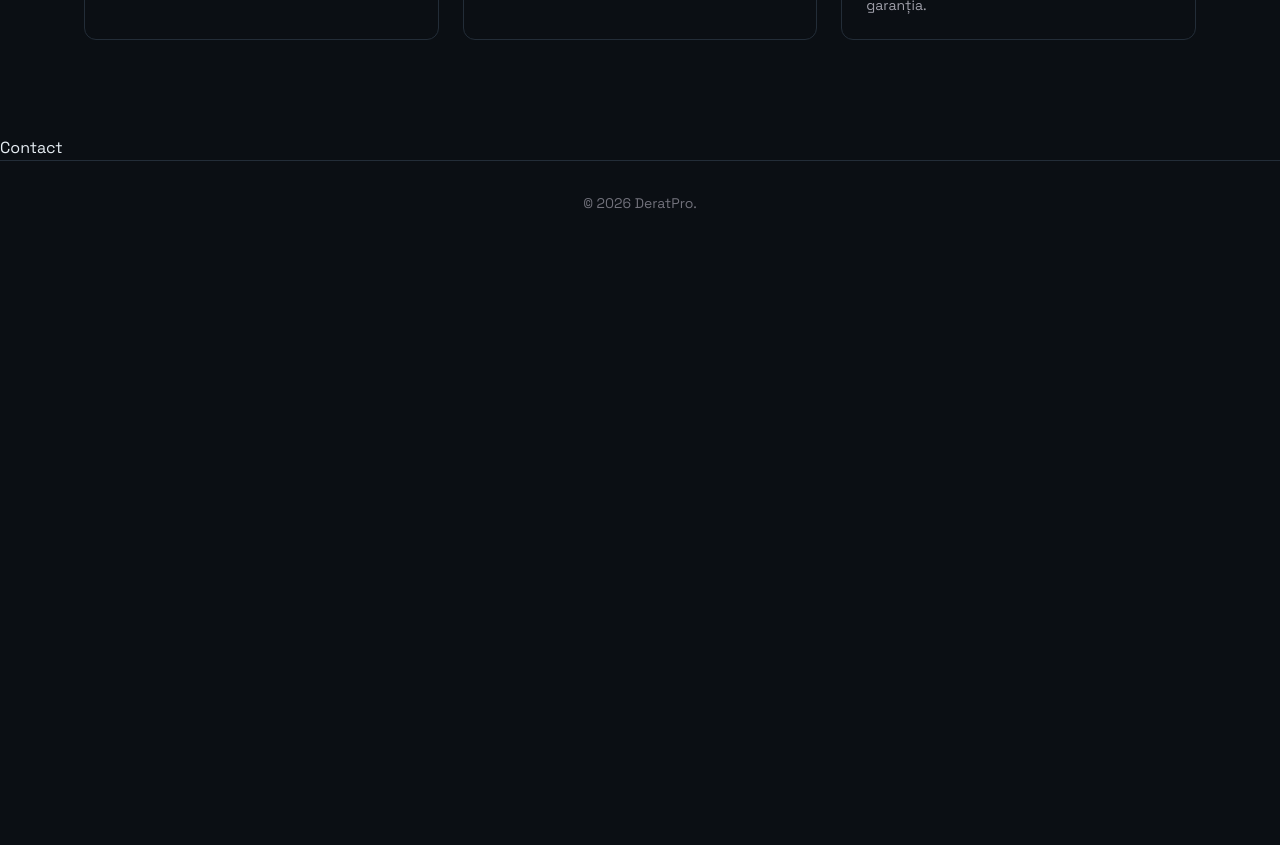
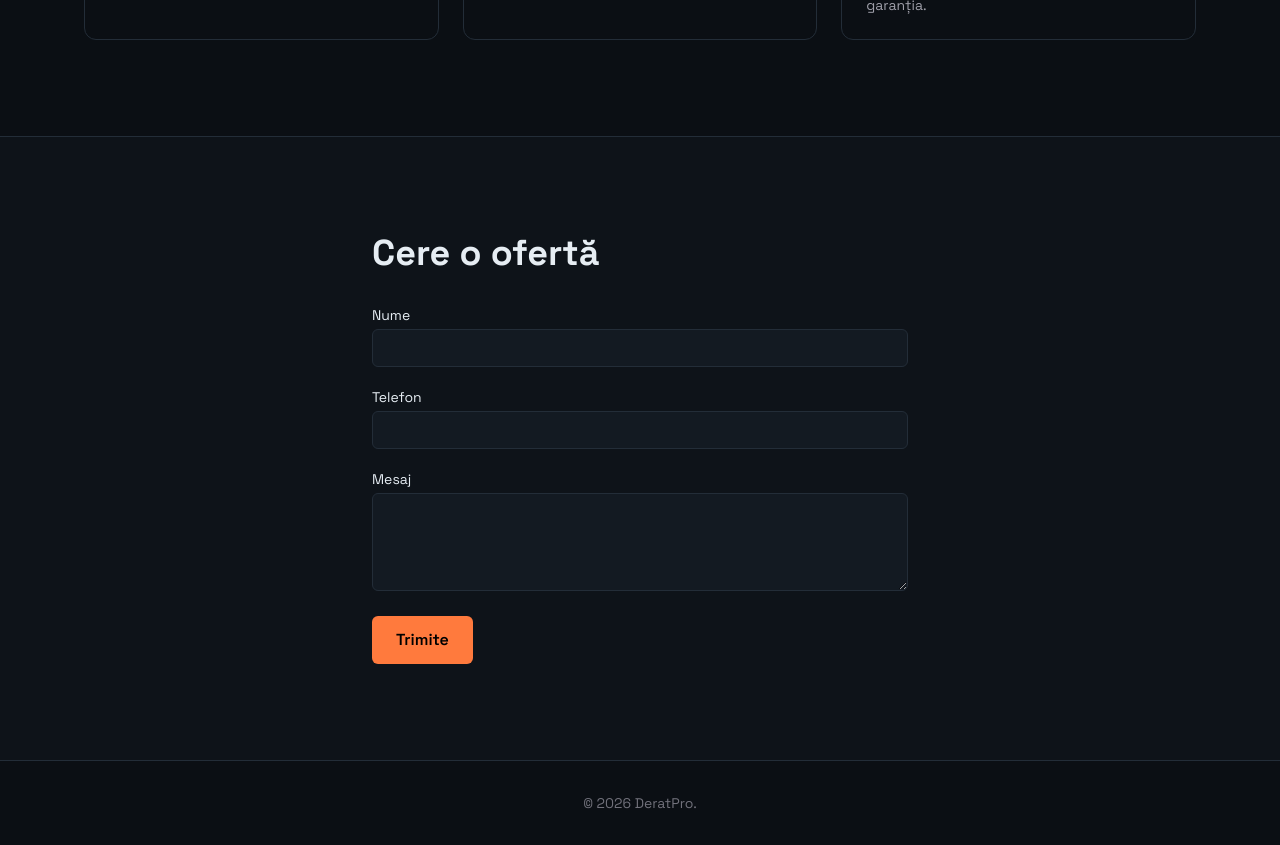
Before and after one commit to SionAlin/deratpro, a Next.js app: page / in a window 1280 px wide. Shown: the part 2000-2845 px from the top of the page. Before the commit the page ends 2245 px from the top, so only its background shows below. Built offline with nearby package versions, Linux system fonts and the light colour scheme.

Commit message:
add contact form with validation

```diff
--- a/app/components/Contact.tsx
+++ b/app/components/Contact.tsx
@@ -1,3 +1,60 @@
+"use client"
+import { useState } from "react";
+
+type Errors = { name?: string; phone?: string; message?: string };
+
+const phoneRe = /^(\+40|0)[237]\d{8}$/;
+
 export default function Contact(){
-    return <div>Contact</div>;
+    const [values, setValues] = useState({ name: "", phone: "", message: "" });
+    const [errors, setErrors] = useState<Errors>({});
+    const [sent, setSent] = useState(false);
+
+    const validate = (): Errors => {
+        const e: Errors = {};
+        if(values.name.trim().length < 2) e.name = "Introdu numele tău.";
+        if(!phoneRe.test(values.phone.replace(/[\s.-]/g, ""))) e.phone = "Introdu un număr de telefon valid.";
+        if(values.message.trim().length < 10) e.message = "Mesajul trebuie să aibă cel puțin 10 caractere."
+        return e;
+    };
+
+    const onSubmit = (ev: React.FormEvent) => {
+        ev.preventDefault();
+        const e = validate();
+        setErrors(e);
+        if(Object.keys(e).length === 0){
+            setSent(true);
+            setValues({ name: "", phone: "", message: "" });
+        }
+    };
+
+    const field = "mt-1 w-full rounded-md border border-line bg-surface px-3 py-2 outline-none focus:border-primary";
+    const set = (k: keyof typeof values) => (ev: React.ChangeEvent<HTMLInputElement | HTMLTextAreaElement>) => {
+        setSent(false);
+        setValues({...values, [k]: ev.target.value });
+    };
+
+    return (
+        <section id="contact" className="border-t border-line bg-surface/40">
+            <div className="mx-auto max-w-xl px-5 py-24">
+                <h2 className="text-3xl font-bold sm:text-4xl">Cere o ofertă</h2>
+                <form onSubmit={onSubmit} noValidate className="mt-8 space-y-5">
+                    <label className="block text-sm">Nume
+                        <input className={field} value={values.name} onChange={set("name")} aria-invalid={! !errors.name} />
+                        {errors.name && <span className="text-sm text-red-400">{errors.name}</span>}
+                    </label>
+                    <label className="block text-sm">Telefon
+                        <input className={field} value={values.phone} onChange={set("phone")} aria-invalid={! !errors.phone} />
+                        {errors.phone && <span className="text-sm text-red-400">{errors.phone}</span>}
+                    </label>
+                    <label className="block text-sm">Mesaj
+                        <textarea className={field} rows={4} value={values.message} onChange={set("message")} aria-invalid={! !errors.message} />
+                        {errors.message && <span className="text-sm text-red-400">{errors.message}</span>}
+                    </label>
+                    <button className="rounded-md bg-primary px-6 py-3 font-semibold text-black hover:brightness-110">Trimite</button>
+                    {sent && <p role="status" className="text-accent"> Mulțumim! Te vom contacta în curând.</p>}
+                </form>
+            </div>
+        </section>
+    );
 }
```
